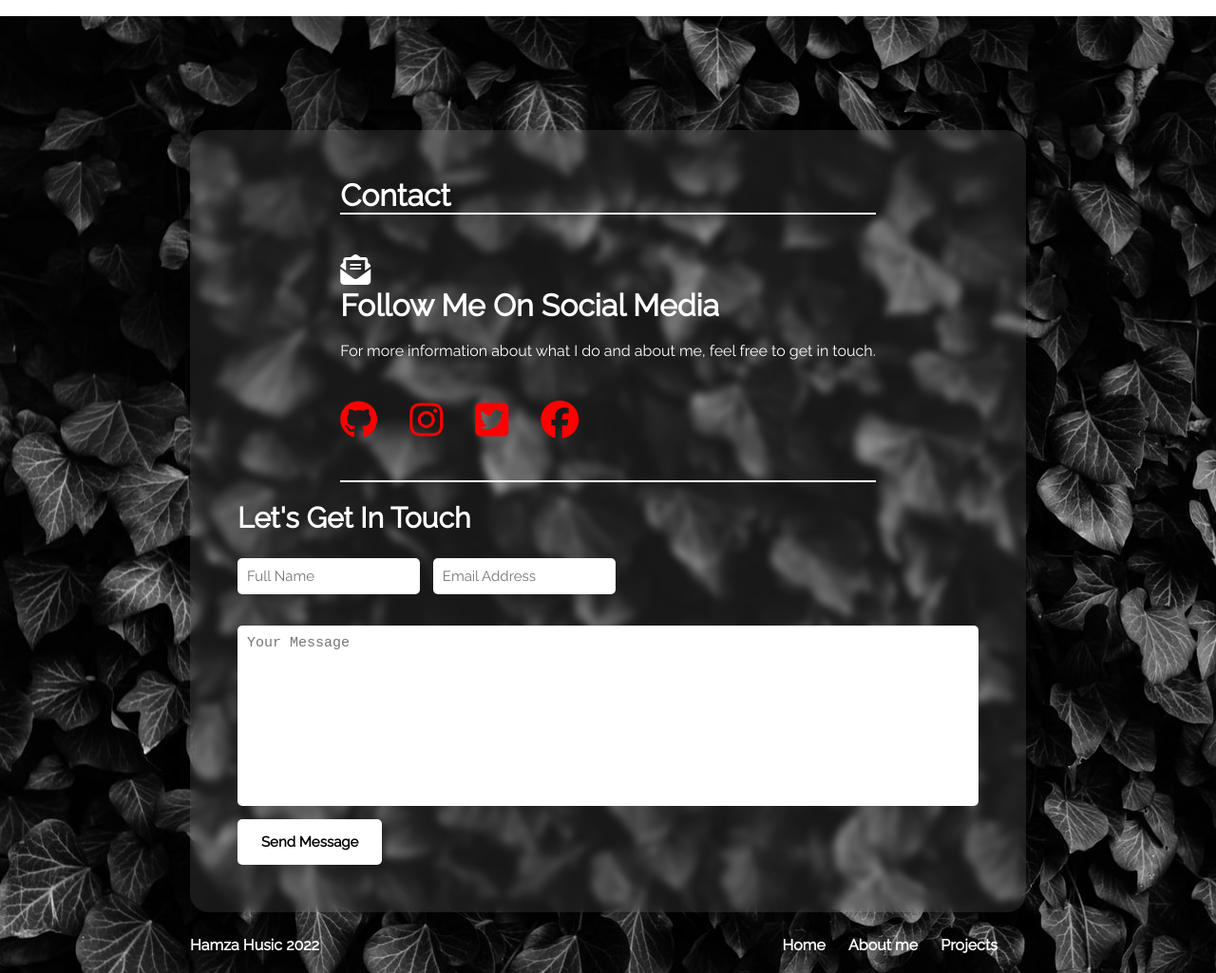
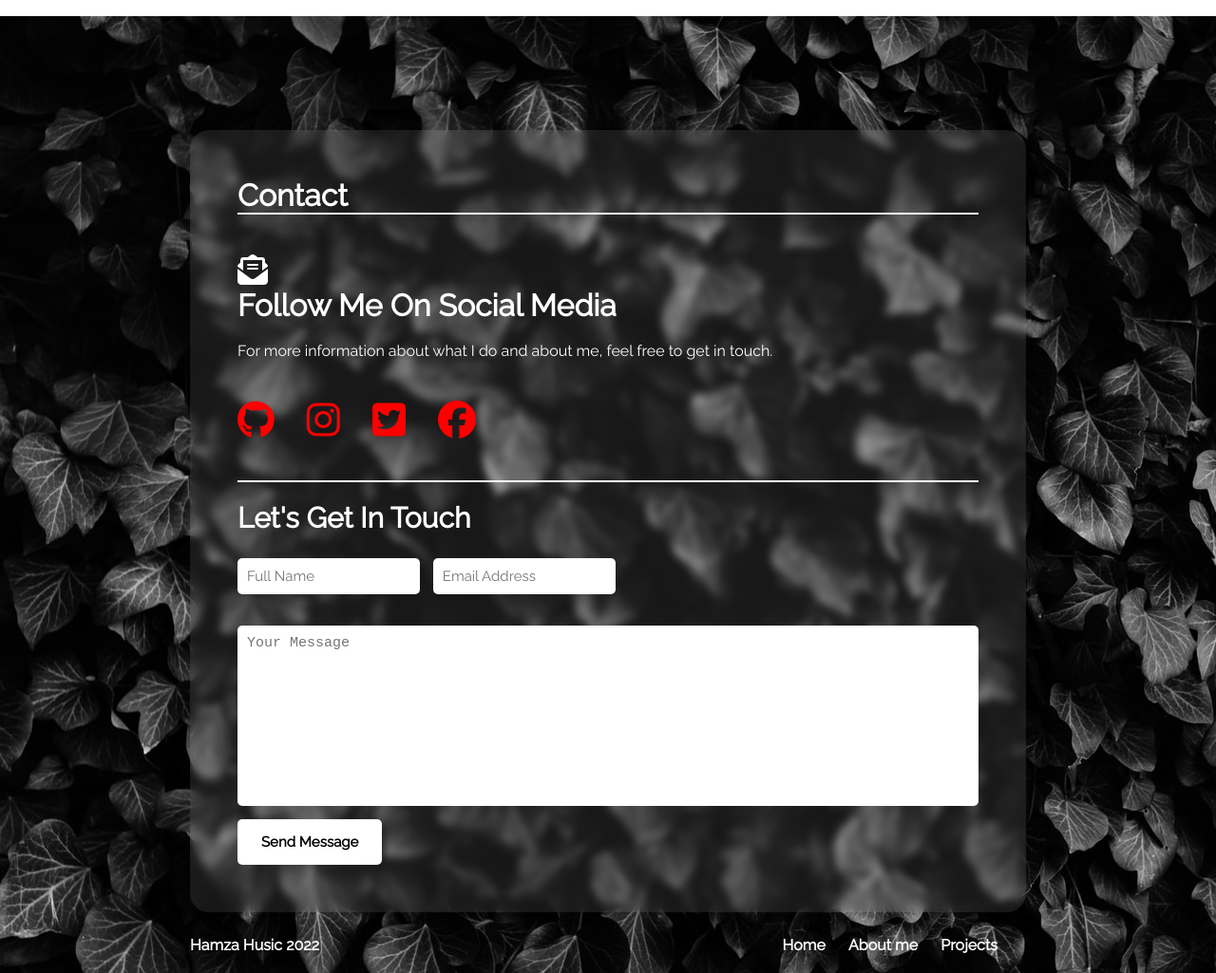
Before and after one commit to hamzahusic/hamzahusic.github.io, a plain HTML site: page index.html in a window 1280 px wide. Shown: the part 2880-3905 px from the top of the page at 95% size. Drawn offline with Linux system fonts and the light colour scheme.

Commit message:
fixed contact area

```diff
--- a/style.css
+++ b/style.css
@@ -479,13 +479,14 @@ footer button{
         display: flex;
         flex-direction: column;
         justify-content: space-between;
-        align-items: center;
+        align-items: flex-start;
         padding: 50px;
         border-radius: 20px;
     }
     .footer-lijeva{
         padding: 0 0 20px 0;
         border-bottom: 2px solid white;
+        width: 100%;
     }
     .footer-desna{
         width: 100%;
```
